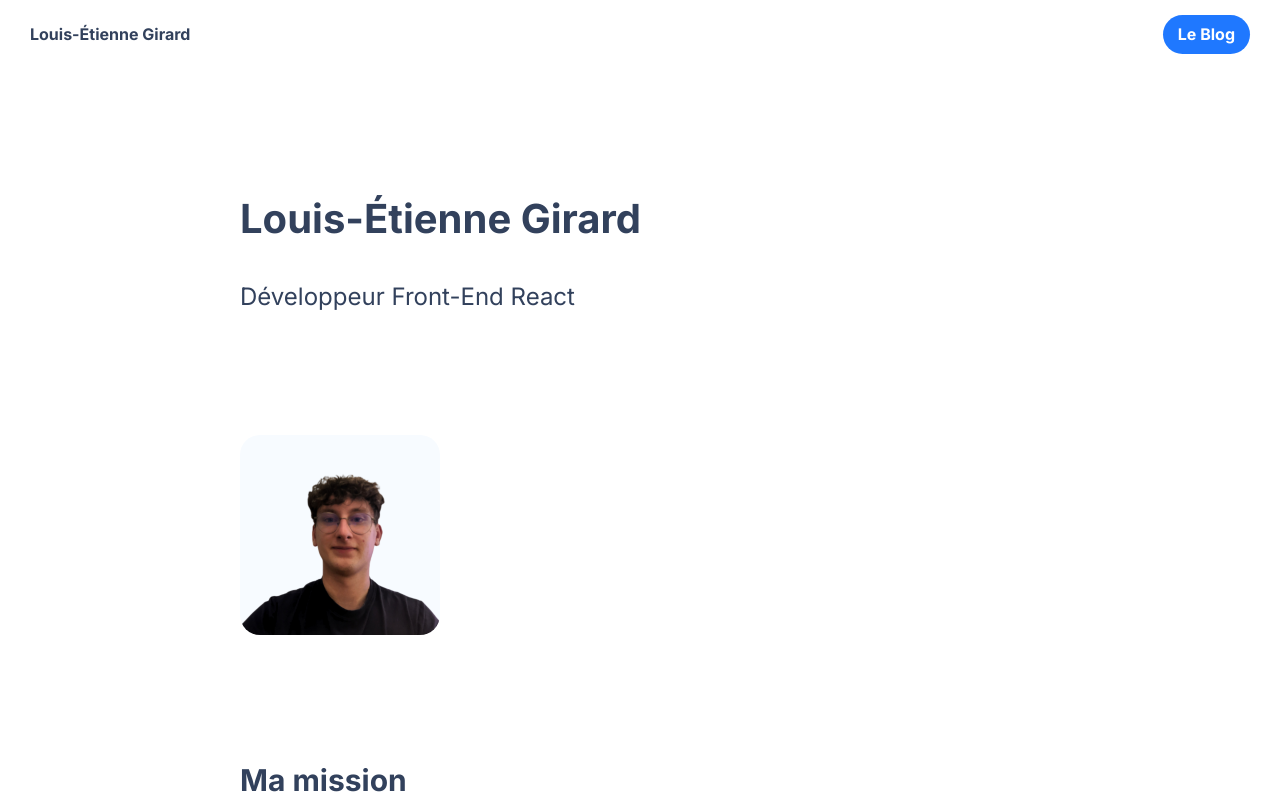
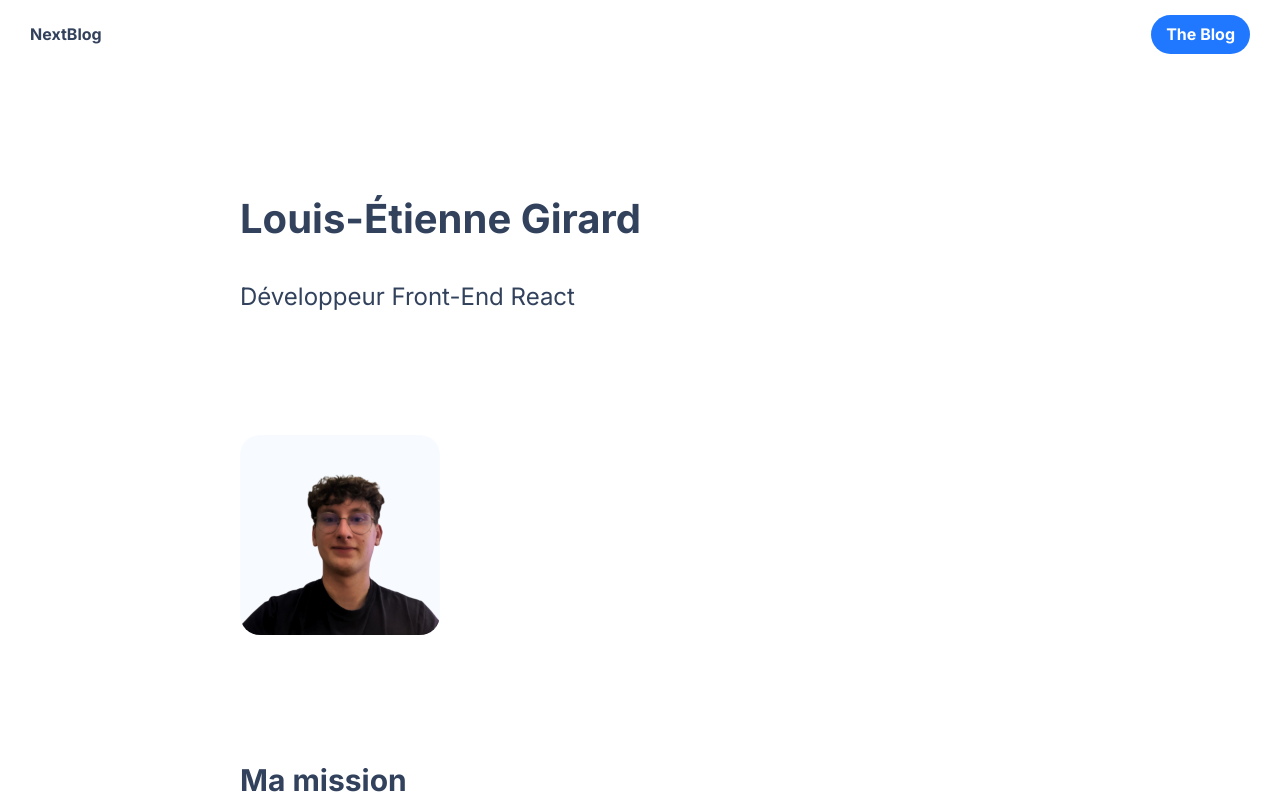
Before and after one commit to Le22/blog-nextjs-typescript, a Next.js app: page / in a window 1280 px wide. Shown: the top 800 px of the page. Built offline with nearby package versions, Linux system fonts and the light colour scheme.

Commit message:
Update Header

```diff
--- a/components/Header/_styles.scss
+++ b/components/Header/_styles.scss
@@ -1,3 +1,5 @@
+// Styles Header
+
 .header {
     display: flex;
     justify-content: space-between;
--- a/components/Header/index.tsx
+++ b/components/Header/index.tsx
@@ -1,18 +1,16 @@
 import Link from "next/link"
 
+// Header
 export default function Header() {
     return (
         <header className="header">
             <Link href={"/"} className="header__title">
-                <a
-                    className="header__title"
-                    title="Louis-Étienne Girard Développeur Front-End React"
-                >
-                    Louis-Étienne Girard
+                <a className="header__title" title="NextBlog">
+                    NextBlog
                 </a>
             </Link>
             <Link href={"/blog"}>
-                <a className="header__link">Le Blog</a>
+                <a className="header__link">The Blog</a>
             </Link>
         </header>
     )
```
